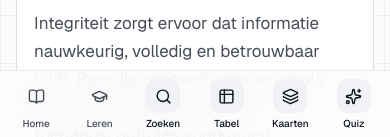
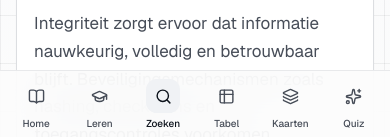
Before and after one commit to rlcomte/cissp-website, a Next.js app in the folder cissp-app/: page /glossary in a window 390 px wide. Shown: the part 705-842 px from the top of the page. Built offline with nearby package versions, Linux system fonts and the light colour scheme.

Commit message:
Fixx cissp

```diff
--- a/cissp-app/components/app-shell.tsx
+++ b/cissp-app/components/app-shell.tsx
@@ -1,29 +1,18 @@
 "use client";
 
+import { Suspense } from "react";
 import Link from "next/link";
-import { usePathname } from "next/navigation";
 import { useLanguage } from "@/components/LanguageProvider";
 import { CommandTrigger } from "@/components/command-menu";
+import { PrimaryNav, PrimaryNavFallback } from "@/components/primary-nav";
 import { useProgress } from "@/hooks/use-progress";
 import { Button } from "@/components/ui/button";
 import { Badge } from "@/components/ui/badge";
 import { Progress } from "@/components/ui/progress";
-import { cn } from "@/lib/utils";
 import { ThemeToggle } from "@/components/theme-toggle";
-import { BookOpen, GraduationCap, Layers, Search, Sparkles, Table2 } from "lucide-react";
-
-const nav = [
-  { href: "/", label: { en: "Home", nl: "Home" }, icon: BookOpen },
-  { href: "/learn", label: { en: "Learn", nl: "Leren" }, icon: GraduationCap },
-  { href: "/glossary?mode=search", label: { en: "Search", nl: "Zoeken" }, icon: Search },
-  { href: "/glossary?mode=table", label: { en: "Table", nl: "Tabel" }, icon: Table2 },
-  { href: "/glossary?mode=cards", label: { en: "Cards", nl: "Kaarten" }, icon: Layers },
-  { href: "/glossary?mode=quiz", label: { en: "Quiz", nl: "Quiz" }, icon: Sparkles },
-];
 
 export function AppShell({ children }: { children: React.ReactNode }) {
   const { language, setLanguage } = useLanguage();
-  const pathname = usePathname();
   const { knownCount, ready } = useProgress();
   const progressPct = ready ? Math.round((knownCount / 400) * 100) : 0;
 
@@ -38,31 +27,9 @@ export function AppShell({ children }: { children: React.ReactNode }) {
             <span className="hidden sm:inline">CISSP</span>
           </Link>
 
-          <nav className="hidden md:flex items-center gap-1">
-            {nav.map((item) => {
-              const active =
-                item.href === "/"
-                  ? pathname === "/"
-                  : item.href === "/learn"
-                    ? pathname.startsWith("/learn")
-                    : pathname.startsWith("/glossary") && item.href.includes("mode=");
-              return (
-                <Link
-                  key={item.href}
-                  href={item.href}
-                  className={cn(
-                    "flex items-center gap-1.5 rounded-lg px-3 py-1.5 text-[0.95rem] transition-colors",
-                    active
-                      ? "bg-secondary text-foreground"
-                      : "text-muted-foreground hover:bg-secondary/60 hover:text-foreground",
-                  )}
-                >
-                  <item.icon className="size-3.5" />
-                  {item.label[language]}
-                </Link>
-              );
-            })}
-          </nav>
+          <Suspense fallback={<PrimaryNavFallback variant="desktop" />}>
+            <PrimaryNav variant="desktop" />
+          </Suspense>
 
           <div className="flex items-center gap-1.5 sm:gap-2">
             {ready && (
@@ -103,43 +70,9 @@ export function AppShell({ children }: { children: React.ReactNode }) {
 
       <main className="mx-auto w-full max-w-6xl flex-1 px-4 py-6 pb-24 sm:py-8 md:pb-8">{children}</main>
 
-      <nav
-        className="fixed inset-x-0 bottom-0 z-50 border-t border-border/60 bg-background/90 backdrop-blur-xl md:hidden pb-[env(safe-area-inset-bottom,0px)]"
-        aria-label={language === "nl" ? "Hoofdnavigatie" : "Main navigation"}
-      >
-        <div className="mx-auto flex max-w-6xl items-stretch justify-around px-1">
-          {nav.map((item) => {
-            const active =
-              item.href === "/"
-                ? pathname === "/"
-                : item.href === "/learn"
-                  ? pathname.startsWith("/learn")
-                  : pathname.startsWith("/glossary") && item.href.includes("mode=");
-            return (
-              <Link
-                key={item.href}
-                href={item.href}
-                className={cn(
-                  "flex flex-1 flex-col items-center justify-center gap-0.5 py-2 px-0.5 text-[10px] font-medium transition-colors min-w-0",
-                  active
-                    ? "text-foreground"
-                    : "text-muted-foreground",
-                )}
-              >
-                <span
-                  className={cn(
-                    "flex size-8 items-center justify-center rounded-lg transition-colors",
-                    active && "bg-secondary",
-                  )}
-                >
-                  <item.icon className="size-4" />
-                </span>
-                <span className="truncate max-w-full">{item.label[language]}</span>
-              </Link>
-            );
-          })}
-        </div>
-      </nav>
+      <Suspense fallback={<PrimaryNavFallback variant="mobile" />}>
+        <PrimaryNav variant="mobile" />
+      </Suspense>
 
       <footer className="border-t border-border/60 py-6 pb-[calc(1.5rem+env(safe-area-inset-bottom,0px)+4rem)] md:pb-6 text-center text-xs text-muted-foreground">
         <div className="mx-auto max-w-6xl px-4 flex flex-wrap items-center justify-center gap-2">
--- /dev/null
+++ b/cissp-app/components/primary-nav.tsx
@@ -0,0 +1,122 @@
+"use client";
+
+import Link from "next/link";
+import { usePathname, useSearchParams } from "next/navigation";
+import { useLanguage } from "@/components/LanguageProvider";
+import { cn } from "@/lib/utils";
+import { BookOpen, GraduationCap, Layers, Search, Sparkles, Table2 } from "lucide-react";
+
+const nav = [
+  { href: "/", label: { en: "Home", nl: "Home" }, icon: BookOpen },
+  { href: "/learn", label: { en: "Learn", nl: "Leren" }, icon: GraduationCap },
+  { href: "/glossary?mode=search", label: { en: "Search", nl: "Zoeken" }, icon: Search },
+  { href: "/glossary?mode=table", label: { en: "Table", nl: "Tabel" }, icon: Table2 },
+  { href: "/glossary?mode=cards", label: { en: "Cards", nl: "Kaarten" }, icon: Layers },
+  { href: "/glossary?mode=quiz", label: { en: "Quiz", nl: "Quiz" }, icon: Sparkles },
+];
+
+type Variant = "desktop" | "mobile";
+
+function modeOf(href: string): string | null {
+  const i = href.indexOf("mode=");
+  return i === -1 ? null : href.slice(i + 5);
+}
+
+function NavMarkup({
+  variant,
+  isActive,
+}: {
+  variant: Variant;
+  isActive: (href: string) => boolean;
+}) {
+  const { language } = useLanguage();
+
+  if (variant === "desktop") {
+    return (
+      <nav className="hidden md:flex items-center gap-1">
+        {nav.map((item) => {
+          const active = isActive(item.href);
+          return (
+            <Link
+              key={item.href}
+              href={item.href}
+              className={cn(
+                "flex items-center gap-1.5 rounded-lg px-3 py-1.5 text-[0.95rem] transition-colors",
+                active
+                  ? "bg-secondary text-foreground"
+                  : "text-muted-foreground hover:bg-secondary/60 hover:text-foreground",
+              )}
+            >
+              <item.icon className="size-3.5" />
+              {item.label[language]}
+            </Link>
+          );
+        })}
+      </nav>
+    );
+  }
+
+  return (
+    <nav
+      className="fixed inset-x-0 bottom-0 z-50 border-t border-border/60 bg-background/90 backdrop-blur-xl md:hidden pb-[env(safe-area-inset-bottom,0px)]"
+      aria-label={language === "nl" ? "Hoofdnavigatie" : "Main navigation"}
+    >
+      <div className="mx-auto flex max-w-6xl items-stretch justify-around px-1">
+        {nav.map((item) => {
+          const active = isActive(item.href);
+          return (
+            <Link
+              key={item.href}
+              href={item.href}
+              className={cn(
+                "flex flex-1 flex-col items-center justify-center gap-0.5 py-2 px-0.5 text-[10px] font-medium transition-colors min-w-0",
+                active ? "text-foreground" : "text-muted-foreground",
+              )}
+            >
+              <span
+                className={cn(
+                  "flex size-8 items-center justify-center rounded-lg transition-colors",
+                  active && "bg-secondary",
+                )}
+              >
+                <item.icon className="size-4" />
+              </span>
+              <span className="truncate max-w-full">{item.label[language]}</span>
+            </Link>
+          );
+        })}
+      </div>
+    </nav>
+  );
+}
+
+/** Active-state aware nav — compares the real ?mode= param so only one glossary tab lights up. */
+export function PrimaryNav({ variant }: { variant: Variant }) {
+  const pathname = usePathname();
+  const searchParams = useSearchParams();
+  const mode = searchParams.get("mode") ?? "search";
+
+  const isActive = (href: string) => {
+    if (href === "/") return pathname === "/";
+    if (href === "/learn") return pathname.startsWith("/learn");
+    if (!pathname.startsWith("/glossary")) return false;
+    return modeOf(href) === mode;
+  };
+
+  return <NavMarkup variant={variant} isActive={isActive} />;
+}
+
+/** Suspense fallback (and prerender): no search params yet, so highlight by path only. */
+export function PrimaryNavFallback({ variant }: { variant: Variant }) {
+  const pathname = usePathname();
+
+  const isActive = (href: string) => {
+    if (href === "/") return pathname === "/";
+    if (href === "/learn") return pathname.startsWith("/learn");
+    // default glossary view is "search"
+    if (!pathname.startsWith("/glossary")) return false;
+    return modeOf(href) === "search";
+  };
+
+  return <NavMarkup variant={variant} isActive={isActive} />;
+}
--- a/cissp-app/lib/i18n.ts
+++ b/cissp-app/lib/i18n.ts
@@ -14,6 +14,12 @@ export const ui = {
   next: { en: "Next", nl: "Volgende" },
   stillLearning: { en: "Still learning", nl: "Nog oefenen" },
   gotIt: { en: "Got it", nl: "Ken ik" },
+  hard: { en: "Hard", nl: "Moeilijk" },
+  easy: { en: "Easy", nl: "Makkelijk" },
+  srHint: {
+    en: "Hard comes back sooner · easy later",
+    nl: "Moeilijk komt sneller terug · makkelijk later",
+  },
   flipHint: { en: "Space to flip", nl: "Spatie om te draaien" },
   term: { en: "Term", nl: "Begrip" },
   definition: { en: "Definition", nl: "Definitie" },
```
Also changed, not shown: cissp-app/components/FlipCards.tsx (+93 -57 lines).
